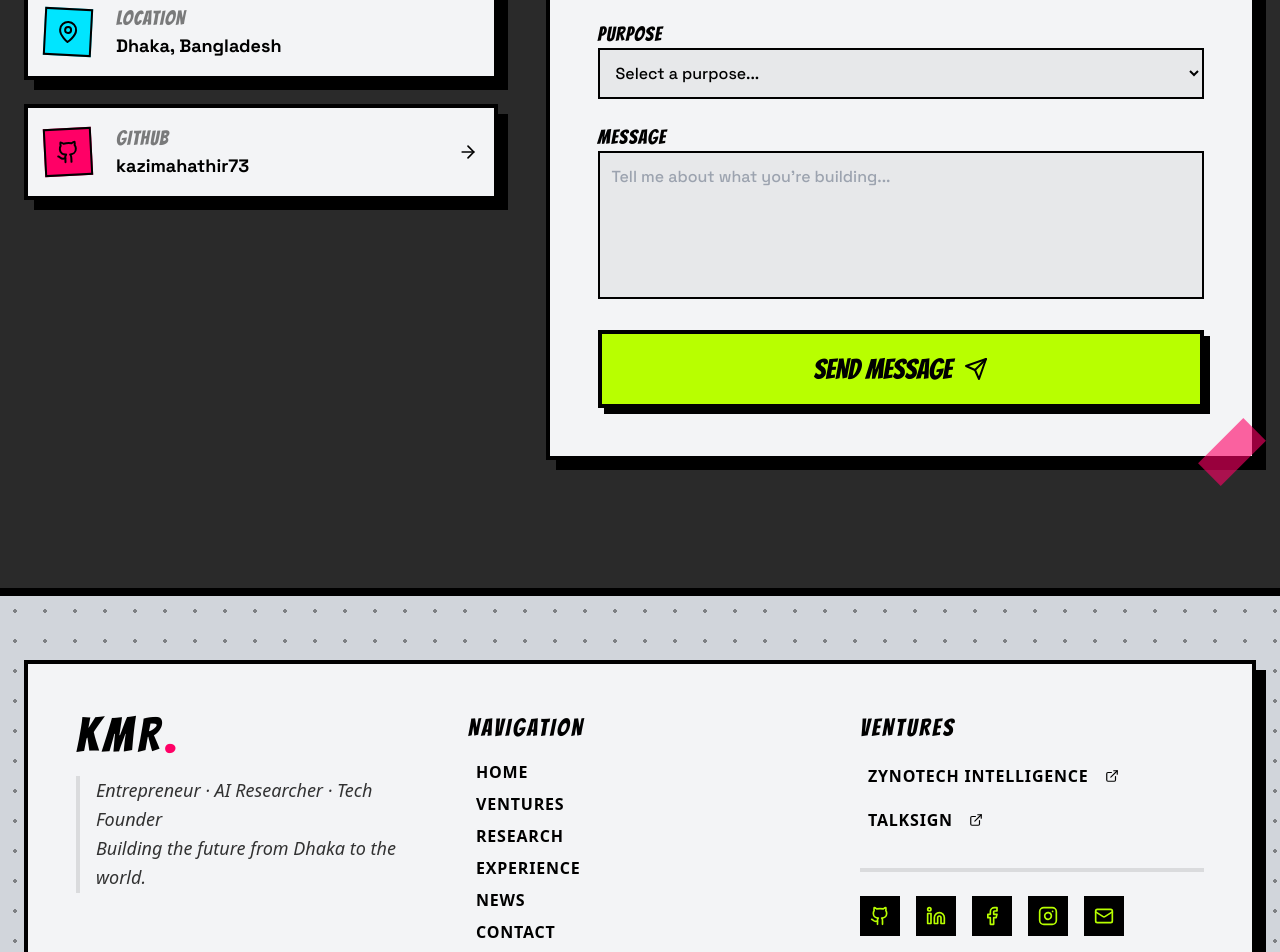
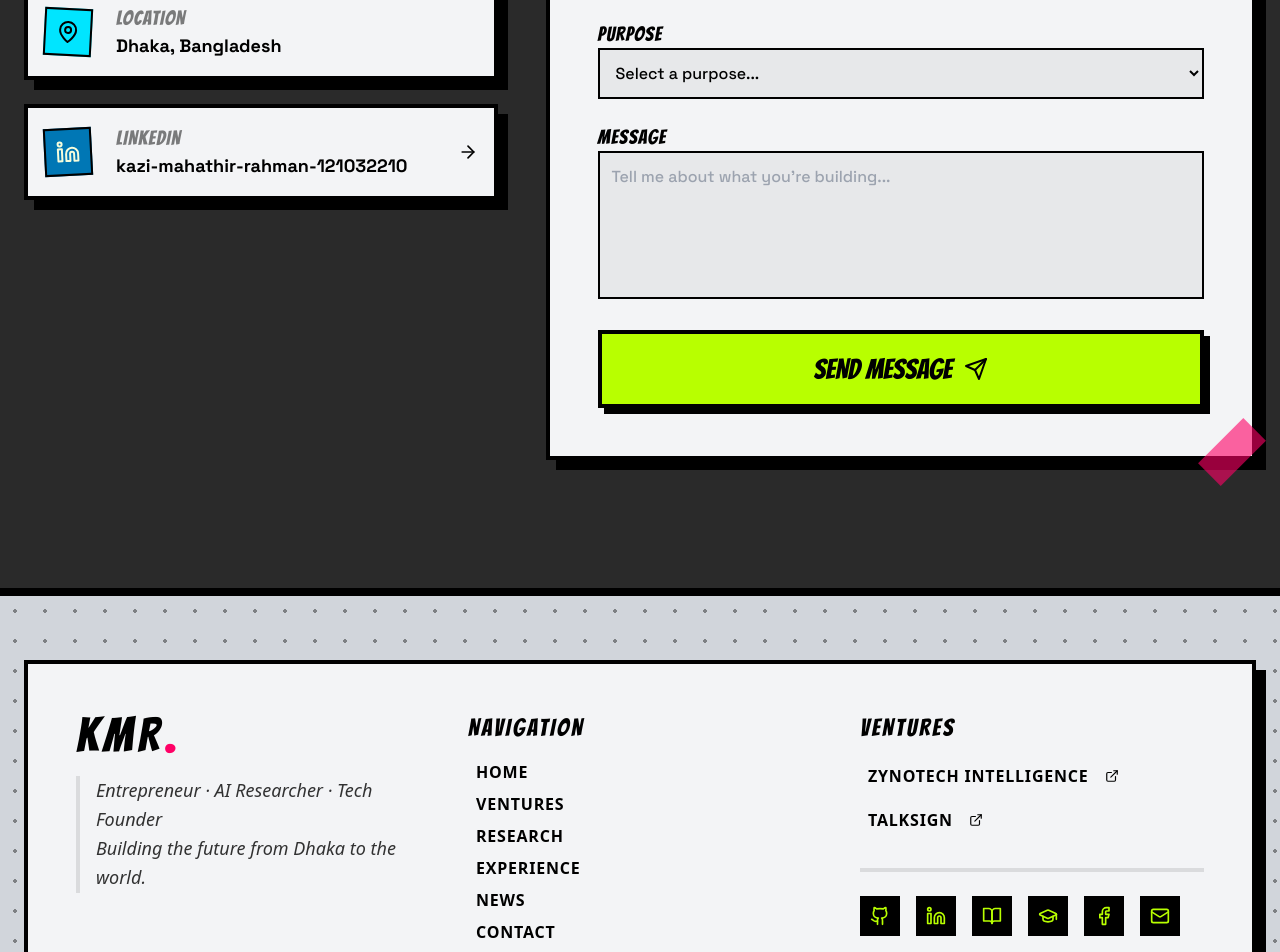
Before and after one commit to kazimahathir73/kazimahathir73.github.io, a React (Vite) app: page / in a window 1280 px wide. Shown: the part 7340-8292 px from the top of the page. Built offline with nearby package versions, Linux system fonts and the light colour scheme.

Commit message:
contact changed

```diff
--- a/src/components/Contact.tsx
+++ b/src/components/Contact.tsx
@@ -1,5 +1,5 @@
 import { useState } from 'react';
-import { Send, Mail, MapPin, Github, ArrowRight, CheckCircle } from 'lucide-react';
+import { Send, Mail, MapPin, ArrowRight, CheckCircle, Linkedin } from 'lucide-react';
 import { person } from '../data';
 
 export default function Contact() {
@@ -82,17 +82,17 @@ export default function Contact() {
                             </div>
 
                             <a
-                                href={person.github}
+                                href={person.linkedin}
                                 target="_blank"
                                 rel="noopener noreferrer"
                                 className="comic-panel group flex items-center gap-6 p-4 bg-white"
                             >
-                                <div className="w-12 h-12 bg-[#ff0066] border-2 border-black flex items-center justify-center transform -rotate-3 group-hover:rotate-0 transition-transform">
-                                    <Github size={24} className="text-black" />
+                                <div className="w-12 h-12 bg-[#0077b5] border-2 border-black flex items-center justify-center transform -rotate-3 group-hover:rotate-0 transition-transform">
+                                    <Linkedin size={24} className="text-white" />
                                 </div>
                                 <div>
-                                    <div className="font-bangers text-xl text-black/50 tracking-wider">GITHUB</div>
-                                    <div className="text-base sm:text-lg font-bold text-black break-all">kazimahathir73</div>
+                                    <div className="font-bangers text-xl text-black/50 tracking-wider">LINKEDIN</div>
+                                    <div className="text-base sm:text-lg font-bold text-black break-all">kazi-mahathir-rahman-121032210</div>
                                 </div>
                                 <ArrowRight size={20} className="ml-auto text-black transform group-hover:translate-x-2 transition-transform" />
                             </a>
--- a/src/components/Footer.tsx
+++ b/src/components/Footer.tsx
@@ -1,5 +1,5 @@
 import { person } from '../data';
-import { Github, Mail, ExternalLink, Linkedin, Facebook, Instagram } from 'lucide-react';
+import { Github, Mail, ExternalLink, Linkedin, Facebook, BookOpen, GraduationCap } from 'lucide-react';
 
 const scrollTo = (href: string) => {
     const el = document.querySelector(href);
@@ -71,17 +71,21 @@ export default function Footer() {
                                     className="w-10 h-10 bg-black flex items-center justify-center transform hover:scale-110 hover:rotate-6 transition-all group">
                                     <Linkedin size={20} className="text-[#b8ff00] group-hover:text-[#00e5ff]" />
                                 </a>
+                                <a href={person.researchgate} target="_blank" rel="noopener noreferrer"
+                                    className="w-10 h-10 bg-black flex items-center justify-center transform hover:scale-110 hover:-rotate-6 transition-all group">
+                                    <BookOpen size={20} className="text-[#b8ff00] group-hover:text-[#ff0066]" />
+                                </a>
+                                <a href={person.googlescholar} target="_blank" rel="noopener noreferrer"
+                                    className="w-10 h-10 bg-black flex items-center justify-center transform hover:scale-110 hover:rotate-6 transition-all group">
+                                    <GraduationCap size={20} className="text-[#b8ff00] group-hover:text-[#00e5ff]" />
+                                </a>
                                 <a href={person.facebook} target="_blank" rel="noopener noreferrer"
                                     className="w-10 h-10 bg-black flex items-center justify-center transform hover:scale-110 hover:-rotate-6 transition-all group">
                                     <Facebook size={20} className="text-[#b8ff00] group-hover:text-[#ff0066]" />
                                 </a>
-                                <a href={person.instagram} target="_blank" rel="noopener noreferrer"
+                                <a href={`mailto:${person.email}`}
                                     className="w-10 h-10 bg-black flex items-center justify-center transform hover:scale-110 hover:rotate-6 transition-all group">
-                                    <Instagram size={20} className="text-[#b8ff00] group-hover:text-[#00e5ff]" />
-                                </a>
-                                <a href={`mailto:${person.email}`}
-                                    className="w-10 h-10 bg-black flex items-center justify-center transform hover:scale-110 hover:-rotate-6 transition-all group">
-                                    <Mail size={20} className="text-[#b8ff00] group-hover:text-[#ff0066]" />
+                                    <Mail size={20} className="text-[#b8ff00] group-hover:text-[#00e5ff]" />
                                 </a>
                             </div>
                         </div>
--- a/src/data/index.ts
+++ b/src/data/index.ts
@@ -9,7 +9,8 @@ export const person = {
     location: "Dhaka, Bangladesh",
     linkedin: "https://www.linkedin.com/in/kazi-mahathir-rahman-121032210/",
     facebook: "https://www.facebook.com/kazimahathir.rahman/",
-    instagram: "https://www.instagram.com/_kazi.mahathir_/",
+    researchgate: "https://www.researchgate.net/profile/Kazi-Rahman-80",
+    googlescholar: "https://scholar.google.com/citations?user=st8gnwIAAAAJ&hl=id",
 };
 
 export const ventures = [
```
